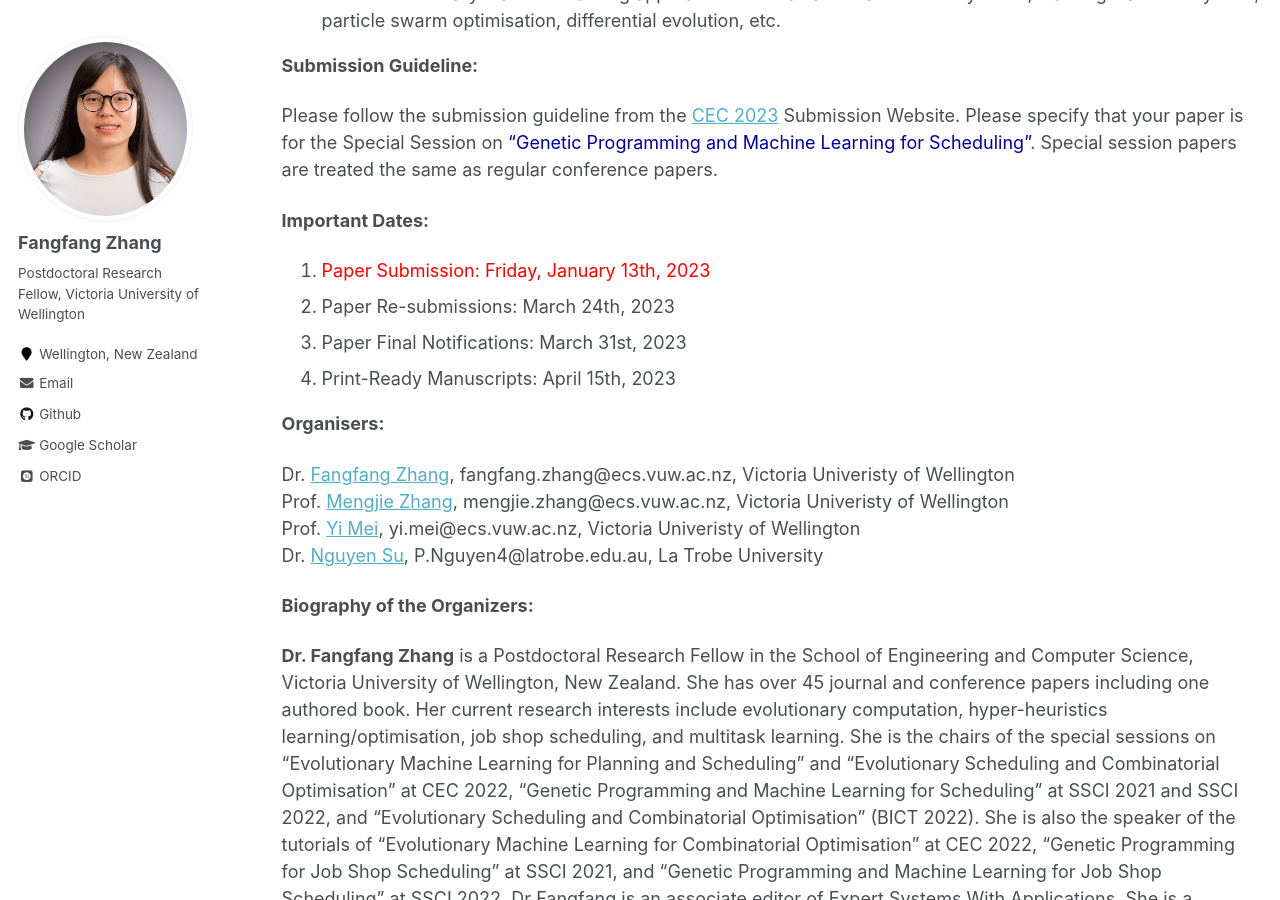
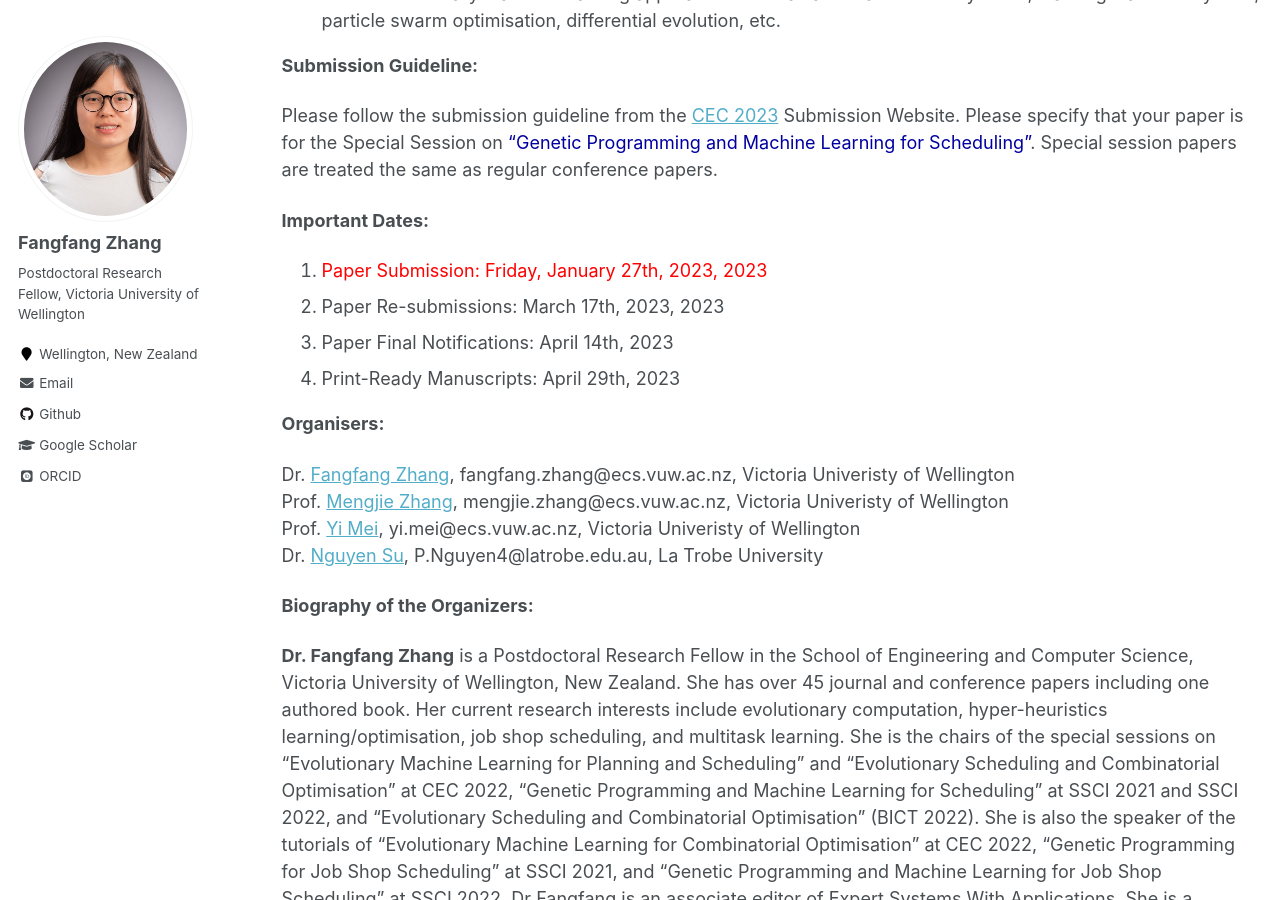
Before and after one commit to fangfang-zhang/fangfang-zhang.github.io, a Jekyll site: the page built from _pages/SS/CEC2023SS.md, in a window 1280 px wide and 900 px high, scrolled down 2191 px. Built offline with Jekyll 4.4.1, drawn with Linux system fonts in a browser that asks for light colours; some web fonts are replaced.

Commit message:
ppaper and SS

```diff
--- a/_pages/SS/CEC2023SS.md
+++ b/_pages/SS/CEC2023SS.md
@@ -67,10 +67,10 @@ Please follow the submission guideline from the [CEC 2023](https://2023.ieee-cec
 
 **Important Dates:**
 <ol>
-<li> <span style="color: #FF0000">Paper Submission: Friday, January 13th, 2023</span> </li>
-<li> Paper Re-submissions: March 24th, 2023 </li>
-<li> Paper Final Notifications: March 31st, 2023 </li>
-<li> Print-Ready Manuscripts: 	April 15th, 2023 </li>
+<li> <span style="color: #FF0000">Paper Submission: Friday, January 27th, 2023, 2023</span> </li>
+<li> Paper Re-submissions: March 17th, 2023, 2023 </li>
+<li> Paper Final Notifications: April 14th, 2023 </li>
+<li> Print-Ready Manuscripts: April 29th, 2023 </li>
 </ol>
 
 **Organisers:**
```
Also changed, not shown: _pages/publications.md (+1 -0 lines), 2 other files.
